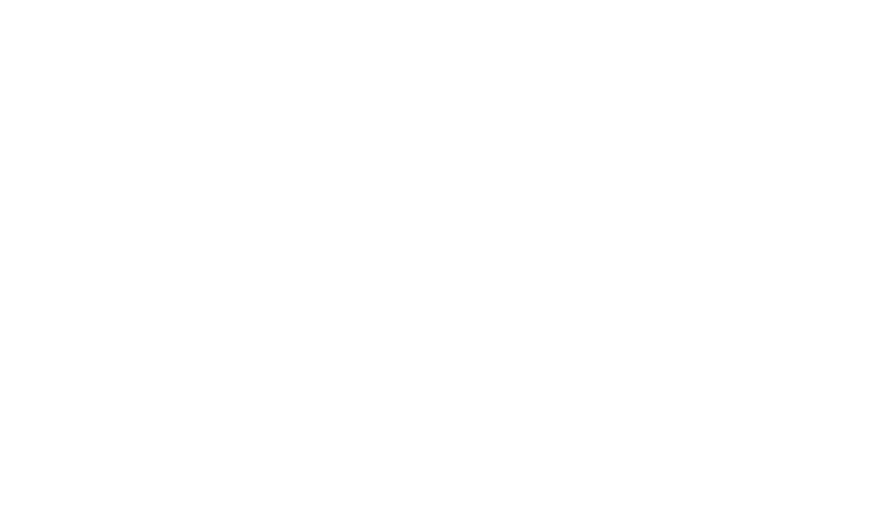
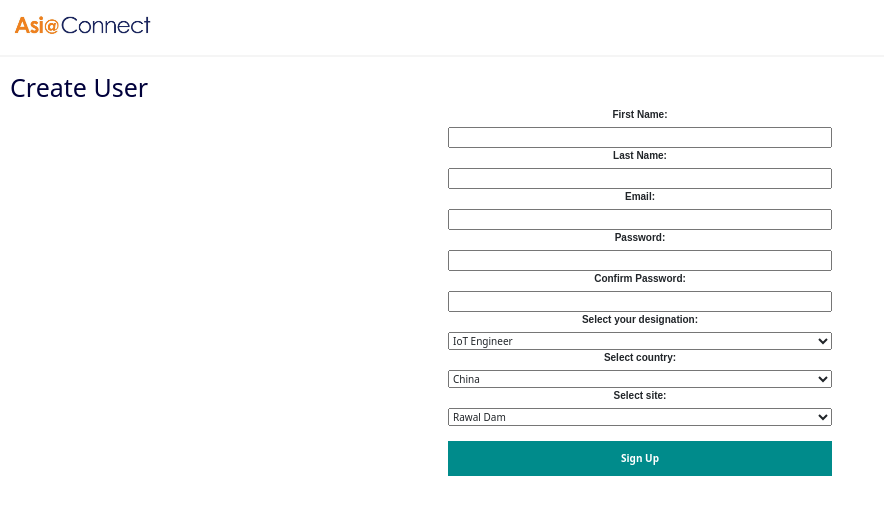
Before and after one commit to Jahangirbabar2000/AquaSafe, a React (Create React App) app in the folder my-app/: page /signup in a window 1280 px wide. Before the commit this address had no page. Shown: the top 514 px of the page, without its empty margins (0-884 px from the left). Built offline with nearby package versions, Linux system fonts and the light colour scheme.

Commit message:
made some changes

```diff
--- a/my-app/src/Components/routes.js
+++ b/my-app/src/Components/routes.js
@@ -21,6 +21,7 @@ function routes() {
         <Route path="/dashboard" element={<Visualization />} />
         <Route path="/sites" element={<Sites />} />
         <Route path="/homepage" element={<Homepage />} />
+        <Route path="/signup" element={<SignUp />} />
       </Routes>
     </div>
 
--- a/my-app/src/Components/sidebar/side-bar.js
+++ b/my-app/src/Components/sidebar/side-bar.js
@@ -42,7 +42,7 @@ export default function Sidebar() {
           </Link>
         </li>
         <li>
-          <Link to="/sites">
+          <Link to="/signupgit ">
             <SensorsRoundedIcon style={{ fontSize: 20 }} />
             <span className="sidebar-text">Sensors</span>
           </Link>
--- a/my-app/src/Components/signUp/signUp.js
+++ b/my-app/src/Components/signUp/signUp.js
@@ -35,10 +35,11 @@ function SignUp() {
     };
 
     const config = {
-        "headers":{
-          "Content-Type":"application/json"
-        }}
-    const postData = async (data) => { await axios.post('http://localhost:5000', data,config); }
+        "headers": {
+            "Content-Type": "application/json"
+        }
+    }
+    const postData = async (data) => { await axios.post('http://localhost:5000', data, config); }
 
     const handleSubmit = (event) => {
         event.preventDefault();
@@ -60,8 +61,7 @@ function SignUp() {
 
     return (<div>
         <Navbar />
-        <Sidebar />
-        <br/>
+        <br />
         <h1>Create User</h1>
         <form onSubmit={handleSubmit}>
             <label htmlFor="first-name">First Name:</label><br />
```
